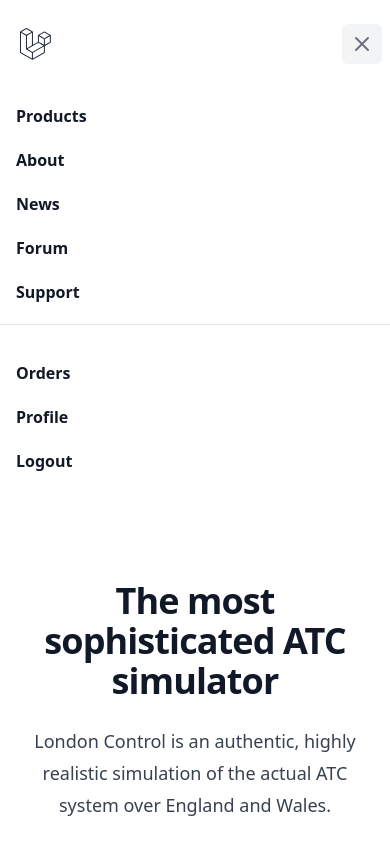
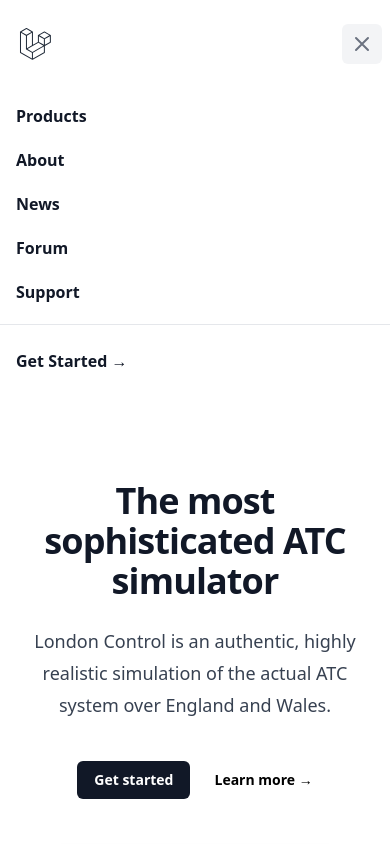
Before and after one commit to LondonControl/website, a Next.js app: page / in a window 390 px wide. Both pictures are taken after a click on the button 362 px from the left and 44 px from the top of the page. Shown: the top 844 px of the page. Built offline with nearby package versions, Linux system fonts and the light colour scheme; no server answers.

Commit message:
feat: mobile view now shows register link when not logged in

```diff
--- a/src/components/Navbar/index.tsx
+++ b/src/components/Navbar/index.tsx
@@ -196,6 +196,8 @@ const Navigation: React.FC<Props> = () => {
 
           {/* Responsive Settings Options */}
           <div className="border-t border-gray-200 pb-1 pt-4">
+            {user ? (
+              <>
                 <div className="px-4">
                   <div className="text-base font-medium text-gray-800">
                     {user?.name}
@@ -218,8 +220,24 @@ const Navigation: React.FC<Props> = () => {
                   >
                     Profile
                   </ResponsiveNavLink>
-              <ResponsiveNavButton onClick={logout}>Logout</ResponsiveNavButton>
+                  <ResponsiveNavButton onClick={logout}>
+                    Logout
+                  </ResponsiveNavButton>
                 </div>
+              </>
+            ) : (
+              <>
+                <ResponsiveNavLink
+                  href="/register"
+                  active={router.pathname === '/register'}
+                >
+                  Get Started{' '}
+                  <span aria-hidden="true" className="ml-1">
+                    →
+                  </span>
+                </ResponsiveNavLink>
+              </>
+            )}
           </div>
         </div>
       )}
```
Lines whose indentation alone changed are shown as unchanged.
